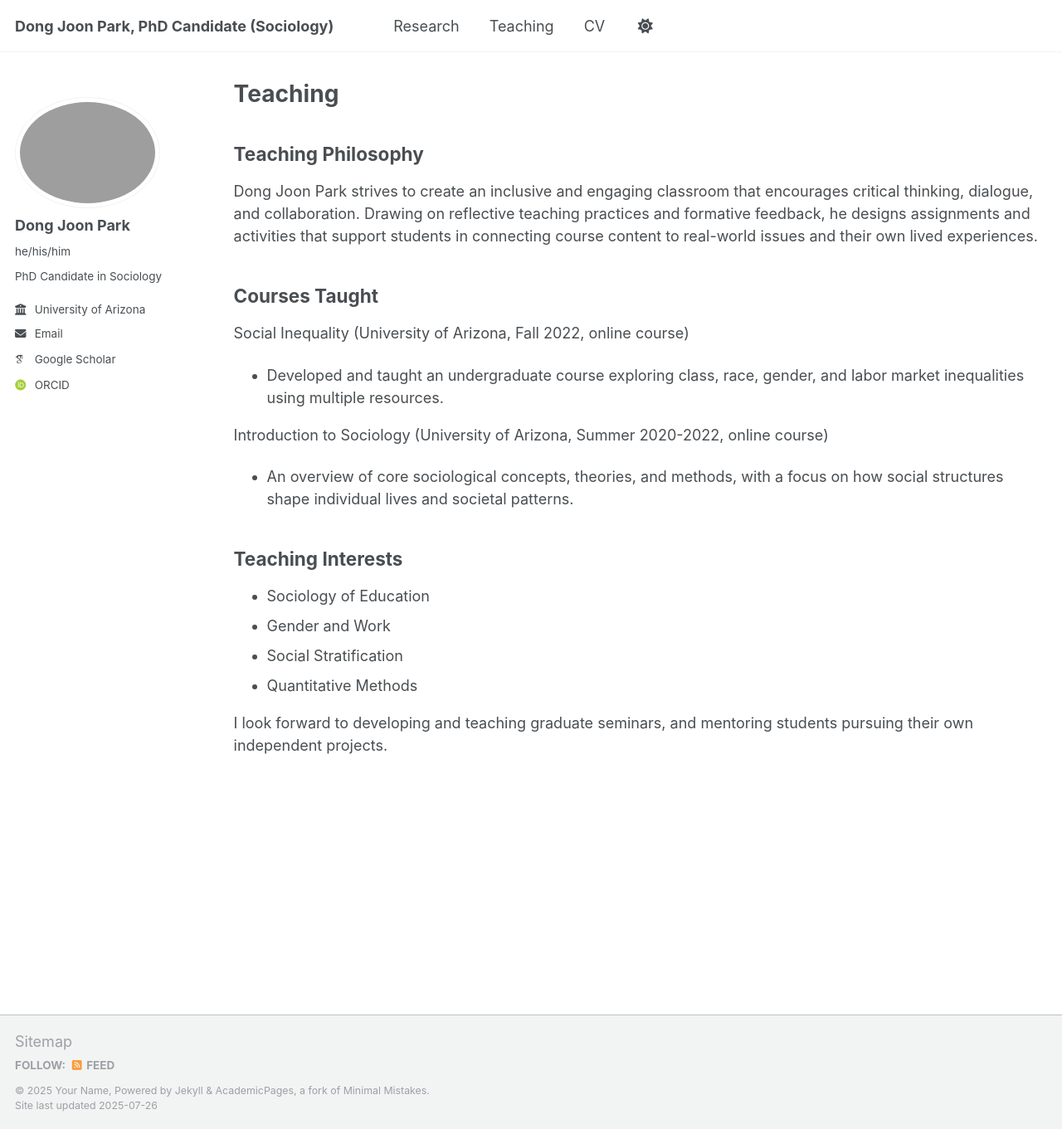
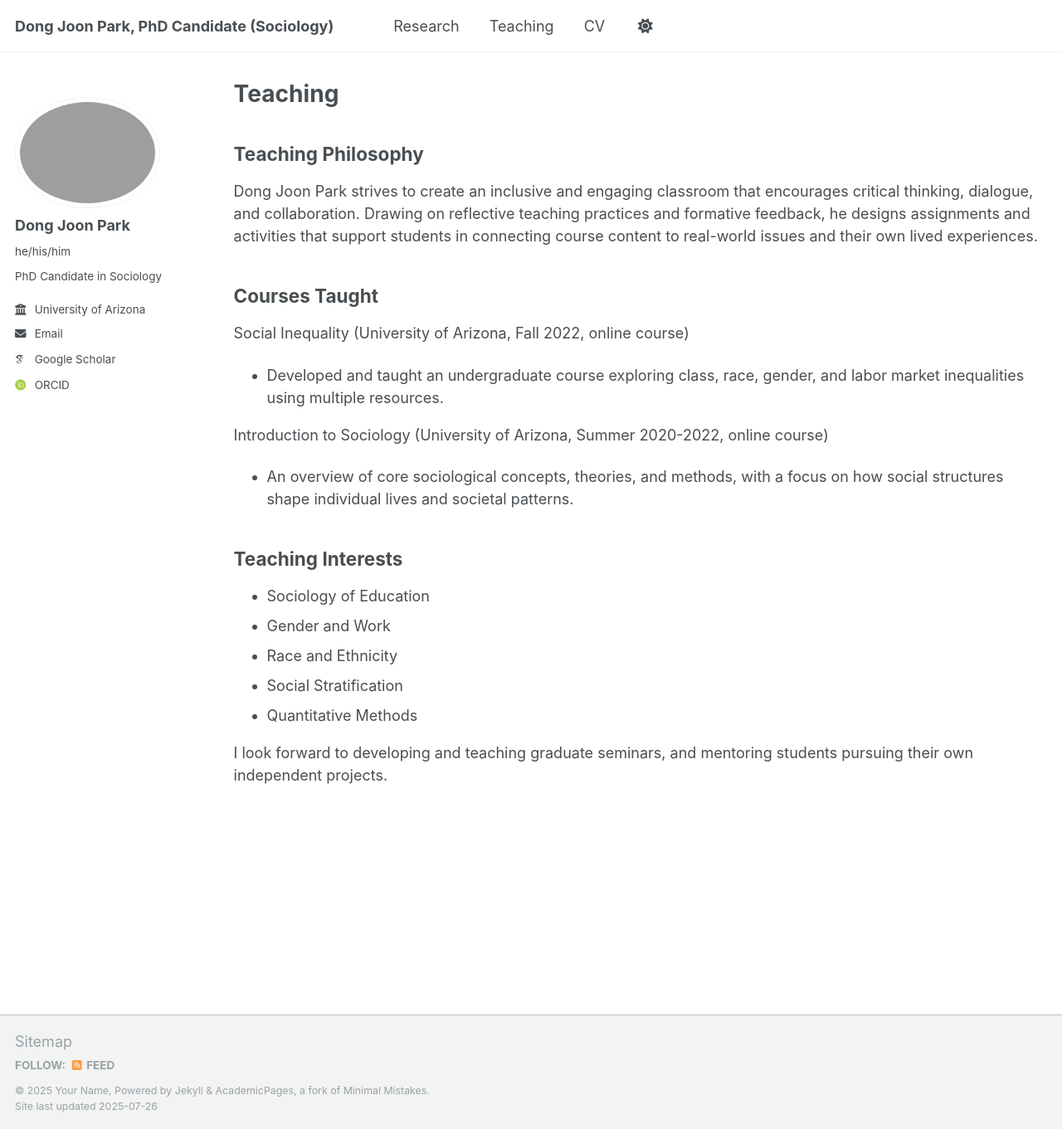
Before and after one commit to DongJoonPark0321/dongjoonpark0321.github.io, a Jekyll site: the page built from _pages/teaching.md, in a window 1280 px wide and 1361 px high. Shown: the whole window at 83% size. Built offline with Jekyll 4.4.1, drawn with Linux system fonts in a browser that asks for light colours; some web fonts are replaced.

Commit message:
Update teaching.md

```diff
--- a/_pages/teaching.md
+++ b/_pages/teaching.md
@@ -20,6 +20,7 @@ Introduction to Sociology (University of Arizona, Summer 2020-2022, online cours
 ## Teaching Interests
 - Sociology of Education
 - Gender and Work
+- Race and Ethnicity
 - Social Stratification
 - Quantitative Methods
 
```
